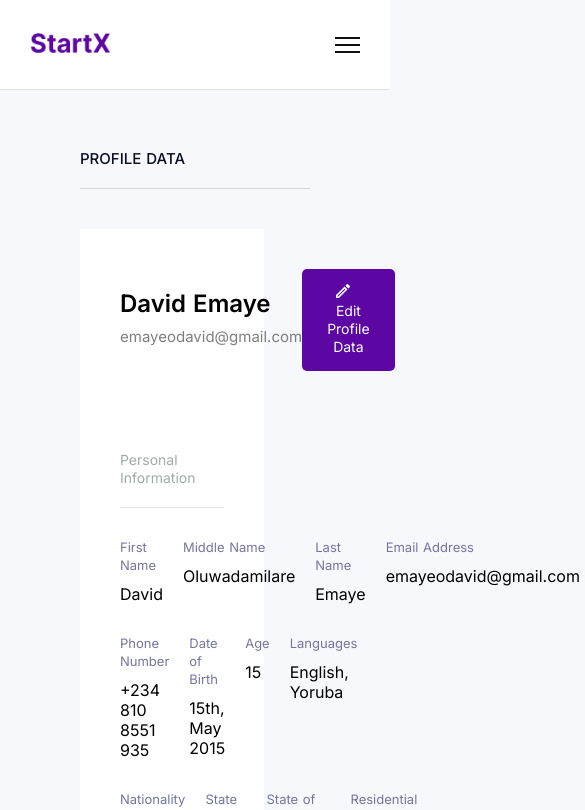
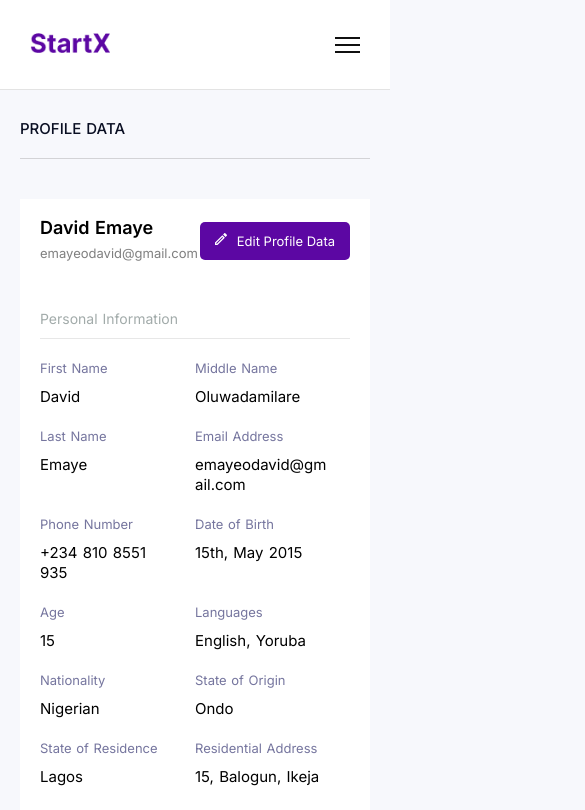
Before and after one commit to Emodot/startx, a Nuxt app: page /profile-data in a window 390 px wide. Shown: the top 810 px of the page, 585 px wide, since content can reach past the window. Built offline with nearby package versions, Linux system fonts and the light colour scheme.

Commit message:
made profile data page mobile responsive

```diff
--- a/pages/profile-data.vue
+++ b/pages/profile-data.vue
@@ -558,4 +558,58 @@ export default {
   line-height: 20px;
   color: #000000;
 }
+
+@media screen and (max-width: 600px) {
+  .container {
+    padding: 20px;
+  }
+
+  .content-box {
+    width: 100%;
+    padding: 20px;
+  }
+
+  .top-fullname {
+    font-size: 18px;
+  }
+
+  .top-email {
+    font-size: 13px;
+    margin-top: 7px;
+  }
+
+  .edit-btn {
+    font-size: 13px;
+    padding: 10px 15px;
+  }
+
+  .edit-btn svg {
+    margin-right: 6px;
+    width: 12px;
+  }
+
+  .personal {
+    margin-top: 3rem;
+  }
+
+  .content-line {
+    margin-top: 10px;
+    margin-bottom: 20px;
+  }
+
+  .row-ctn {
+    margin-bottom: 0;
+    flex-wrap: wrap;
+  }
+
+  .box {
+    flex-basis: 50%;
+    margin-bottom: 20px;
+  }
+
+  .box-text {
+    font-size: 15px;
+    word-break: break-word;
+  }
+}
 </style>
```
